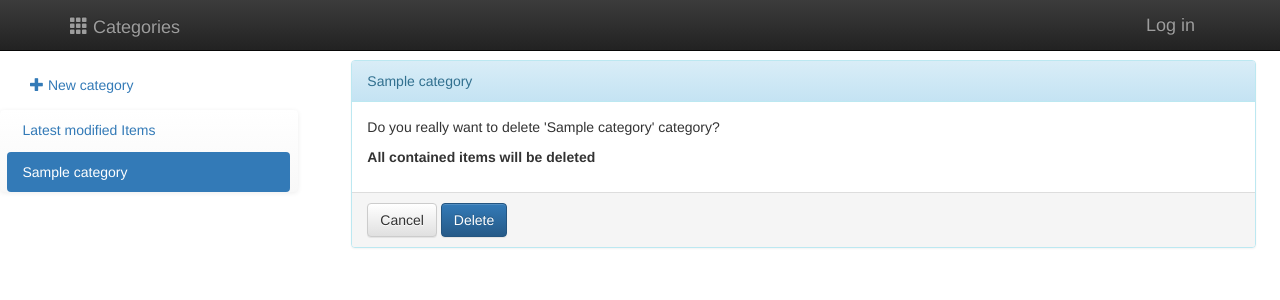
After one commit to aristoteles-nunez/Item-Catalog, a Flask app: page /categories/1/delete/ in a window 1280 px wide. The commit adds this page. Shown: the top 300 px of the page. Run offline with Flask 2, Linux system fonts and the light colour scheme; tables that the repository leaves empty hold one stand-in row (values such as "Sample post"); some libraries are stand-ins or nearby versions.

Commit message:
feat: Delete category, it includes delete on cascade and delete items folders

```diff
--- a/app.py
+++ b/app.py
@@ -5,7 +5,7 @@ from sqlalchemy import create_engine, desc
 from sqlalchemy.orm import sessionmaker
 from models import Base, Category, User, Item
 from werkzeug.utils import secure_filename
-from appForms import DeleteItemForm, ItemForm, CategoryForm
+from appForms import DeleteForm, ItemForm, CategoryForm
 
 
 __author__ = 'Sotsir'
@@ -32,7 +32,7 @@ def delete_dir(dir_name):
 @app.route('/')
 def index():
     categories = db_session.query(Category).order_by(Category.name).all()
-    latest_items = db_session.query(Item).order_by(desc(Item.modified_date)).limit(15).all()
+    latest_items = db_session.query(Item).order_by(desc(Item.modified_date)).limit(25).all()
     return render_template('index.html', categories=categories, items=latest_items,
                            active_category=0, logged_in=False)
 
@@ -79,7 +79,7 @@ def get_item_by_category(category_id, item_id):
 
 @app.route('/categories/<category_id>/items/<item_id>/delete/', methods=['GET', 'POST'])
 def delete_item(category_id, item_id):
-    form = DeleteItemForm()
+    form = DeleteForm()
     item = db_session.query(Item).filter_by(id=item_id, category_id=category_id).one()
     if form.validate_on_submit():
         delete_dir('static/images/uploads/' + str(item.id))
@@ -123,6 +123,7 @@ def new_item(category_id):
         form.populate_obj(item)
         db_session.add(item)
         if len(secure_filename(form.photo.data.filename)) > 0:
+            db_session.flush()
             filename = 'images/uploads/' + str(item.id) + '/' + secure_filename(form.photo.data.filename)
             ensure_dir('static/' + filename)
             form.photo.data.save('static/' + filename)
@@ -154,6 +155,24 @@ def new_category():
                                form=form, logged_in=False)
 
 
+@app.route('/categories/<category_id>/delete/', methods=['GET', 'POST'])
+def delete_category(category_id):
+    category = db_session.query(Category).filter_by(id=category_id).one()
+    form = DeleteForm()
+    if form.validate_on_submit():
+        items = db_session.query(Item).filter_by(category_id=category_id).all()
+        for item in items:
+            delete_dir('static/images/uploads/' + str(item.id))
+        db_session.delete(category)
+        db_session.commit()
+        flash("Category '{}' successfully deleted".format(category.name))
+        return redirect(url_for('index'))
+    else:
+        categories = db_session.query(Category).order_by(Category.name).all()
+        return render_template('delete_category.html', categories=categories, active_category=int(category_id),
+                               category=category, form=form, logged_in=False)
+
+
 @app.route('/json/categories/<category_id>/items/<item_id>/')
 def json_api_get_item_by_category(category_id, item_id):
     item = db_session.query(Item).filter_by(id=item_id, category_id=category_id).one()
--- a/appForms.py
+++ b/appForms.py
@@ -13,7 +13,7 @@ class ItemForm(Form):
     save = SubmitField('Save')
 
 
-class DeleteItemForm(Form):
+class DeleteForm(Form):
     delete = SubmitField('Delete')
 
 
--- a/models.py
+++ b/models.py
@@ -29,6 +29,7 @@ class Category(Base):
     name = Column(Text, nullable=False)
     user_id = Column(Integer, ForeignKey('user.id'))
     user = relationship(User)
+    items = relationship("Item", cascade="all,delete", backref="parent")
 
     @property
     def serialize(self):
--- /dev/null
+++ b/templates/delete_category.html
@@ -0,0 +1,22 @@
+{% extends "base.html" %}
+
+{% block content %}
+
+<div class="panel panel-info">
+    <div class="panel-heading">{{category.name}}</div>
+    <form action="{{ url_for('delete_category', category_id=category.id) }}" method = 'POST'>
+        {{ form.hidden_tag() }}
+        <div class="panel-body">
+            <p>Do you really want to delete '{{category.name}}' category?</p>
+            <p><strong>All contained items will be deleted</strong></p>
+        </div>
+        <div class="panel-footer">
+                <a href="{{ url_for('index') }}">
+                    <button type="button" class="btn btn-default">Cancel</button>
+                </a>
+                {{ form.delete(class="btn btn-primary") }}
+        </div>
+    </form>
+</div>
+
+{% endblock %}
--- a/templates/index.html
+++ b/templates/index.html
@@ -6,7 +6,11 @@
 <nav class="nav nav-pills">
   <div class="container-fluid">
       <ul class="nav navbar-nav">
-          <li><a href="{{ url_for('new_item', category_id=active_category) }}"><span class="glyphicon glyphicon-plus" aria-hidden="true"></span> New item</a></li>
+          <li><a href="{{ url_for('delete_category', category_id=active_category) }}"><span class="glyphicon glyphicon-trash" aria-hidden="true"></span> Delete category</a></li>
+          <li><a href="{{ url_for('new_item', category_id=active_category) }}"><span class="glyphicon glyphicon-pencil" aria-hidden="true"></span> Edit category</a></li>
+      </ul>
+      <ul class="nav navbar-nav navbar-right">
+          <li><a href="{{ url_for('new_item', category_id=active_category) }}"><span class="glyphicon glyphicon-duplicate" aria-hidden="true"></span><strong> Add Item</strong></a></li>
       </ul>
   </div>
 </nav>
```
